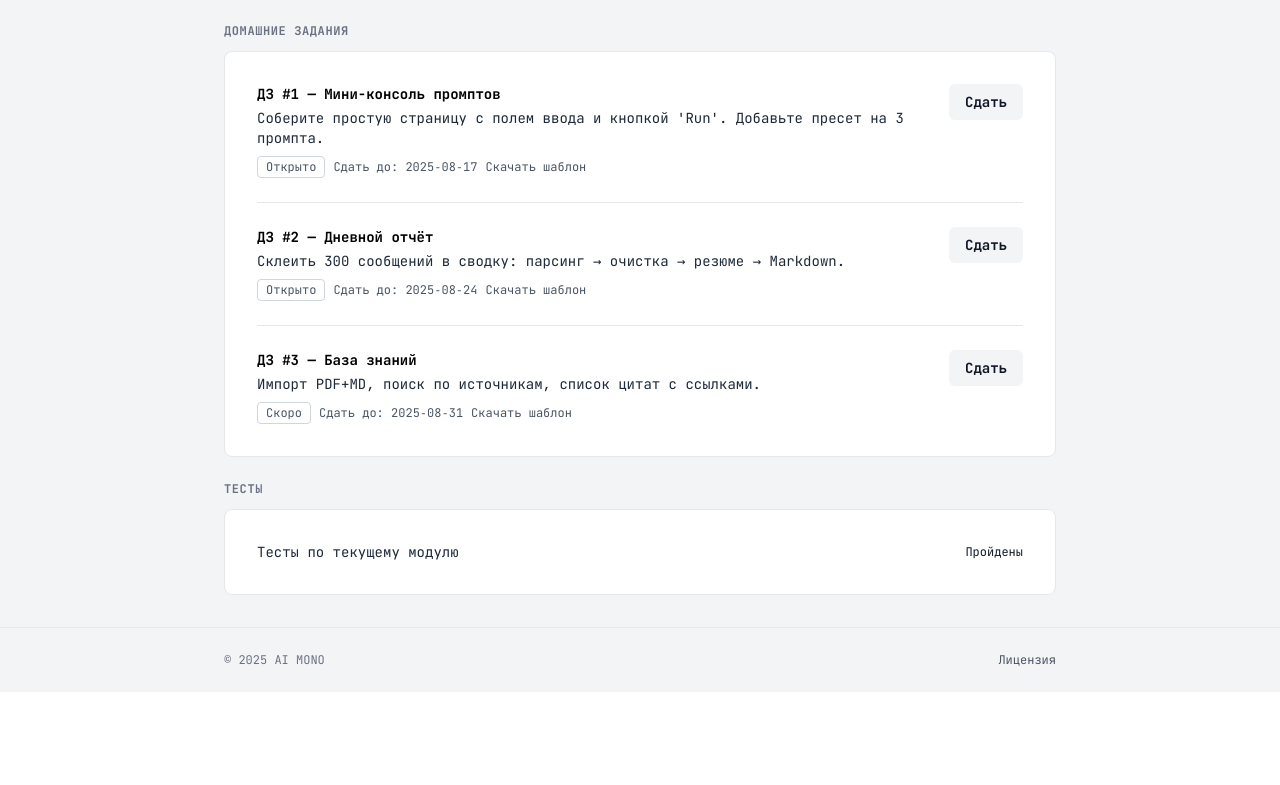
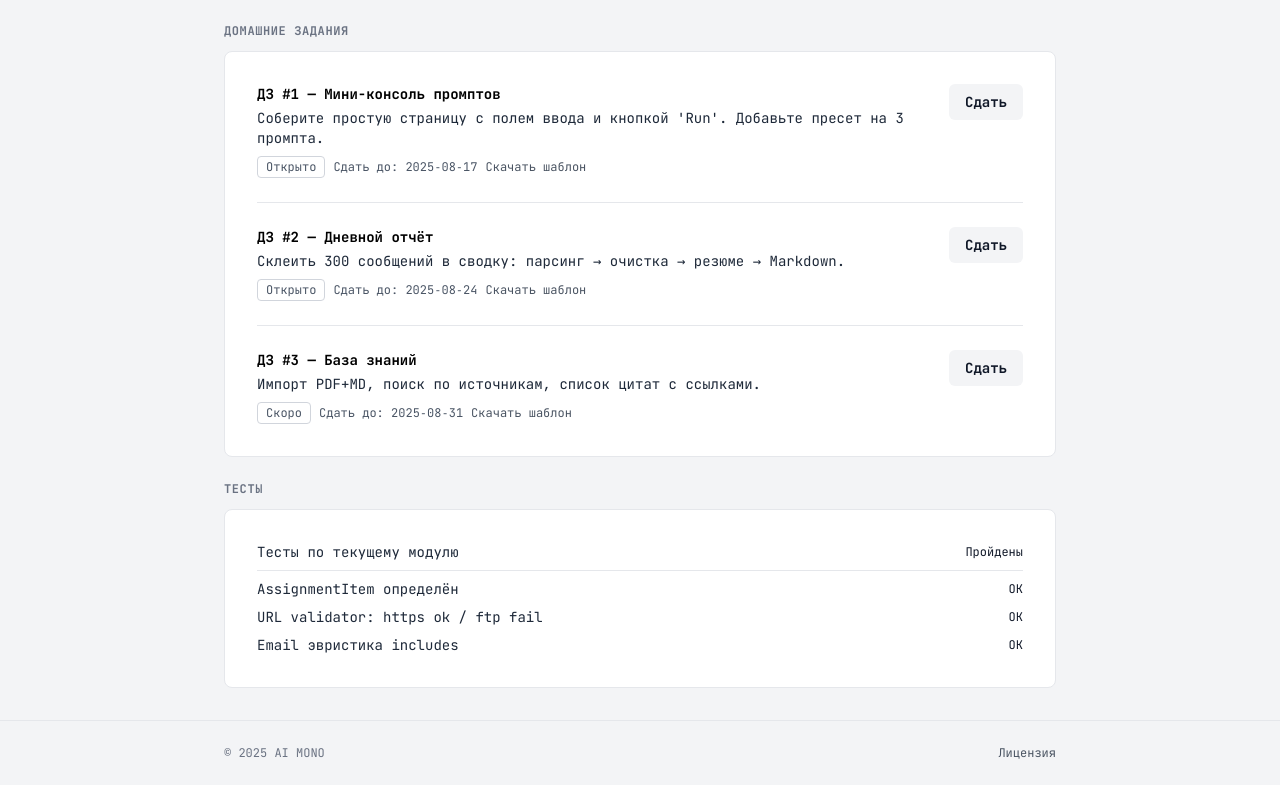
Before and after one commit to riiiiiiiiis/ai-vibecoding-dashboard, a React (Vite) app: page / in a window 1280 px wide. Shown: the part 1283-2068 px from the top of the page. Before the commit the page ends 1975 px from the top, so only its background shows below. Built offline with nearby package versions, Linux system fonts and the light colour scheme.

Commit message:
feat(tests): list individual tests with status alongside summary

```diff
--- a/src/app/App.jsx
+++ b/src/app/App.jsx
@@ -181,6 +181,13 @@ export default function App() {
               <span className="text-gray-800">Тесты по текущему модулю</span>
               <span className={`text-xs ${allPass ? "text-gray-900" : "text-red-600"}`}>{allPass ? "Пройдены" : "Не пройдены"}</span>
             </div>
+            <DividerSolid />
+            {tests.map((t, i) => (
+              <div key={i} className="flex items-center justify-between text-sm">
+                <span className="text-gray-800">{t.name}</span>
+                <span className={`text-xs ${t.pass ? "text-gray-900" : "text-gray-500"}`}>{t.pass ? "OK" : "FAIL"}</span>
+              </div>
+            ))}
           </Card>
         </section>
       </main>
```
